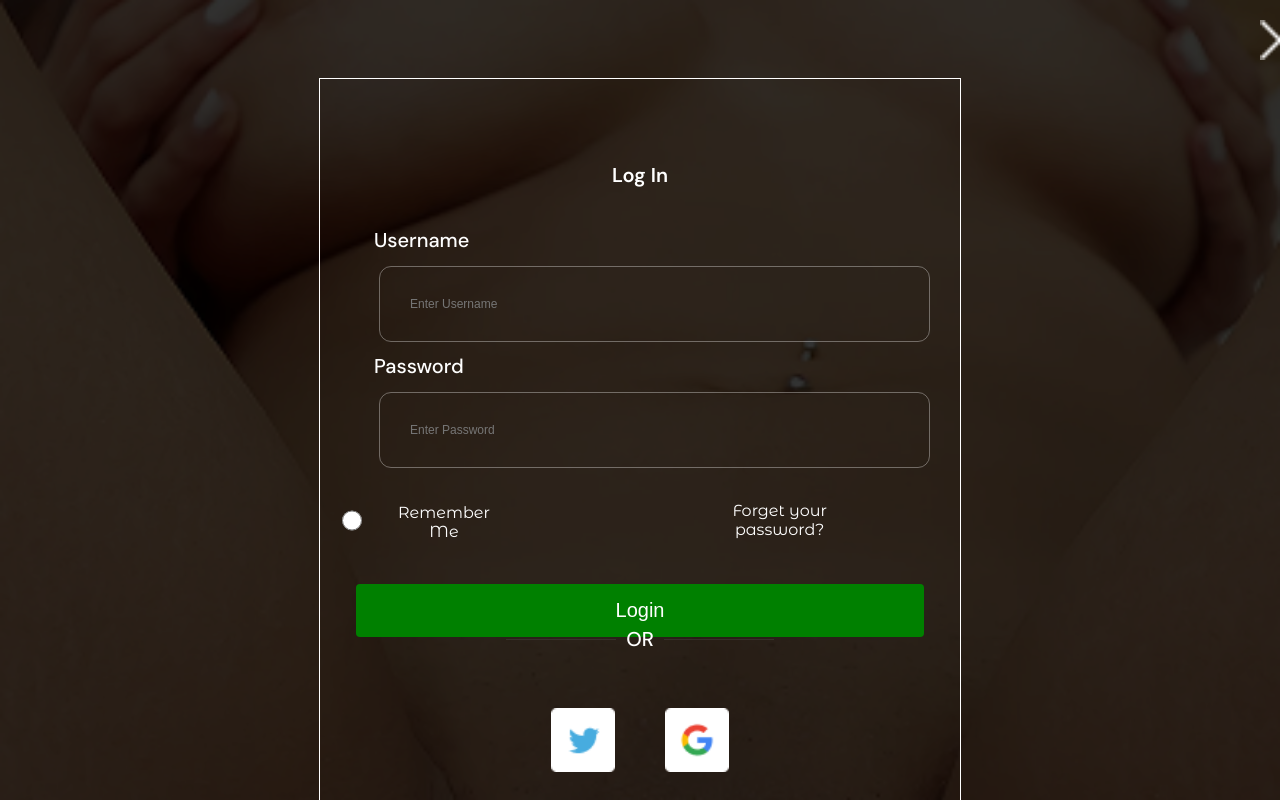
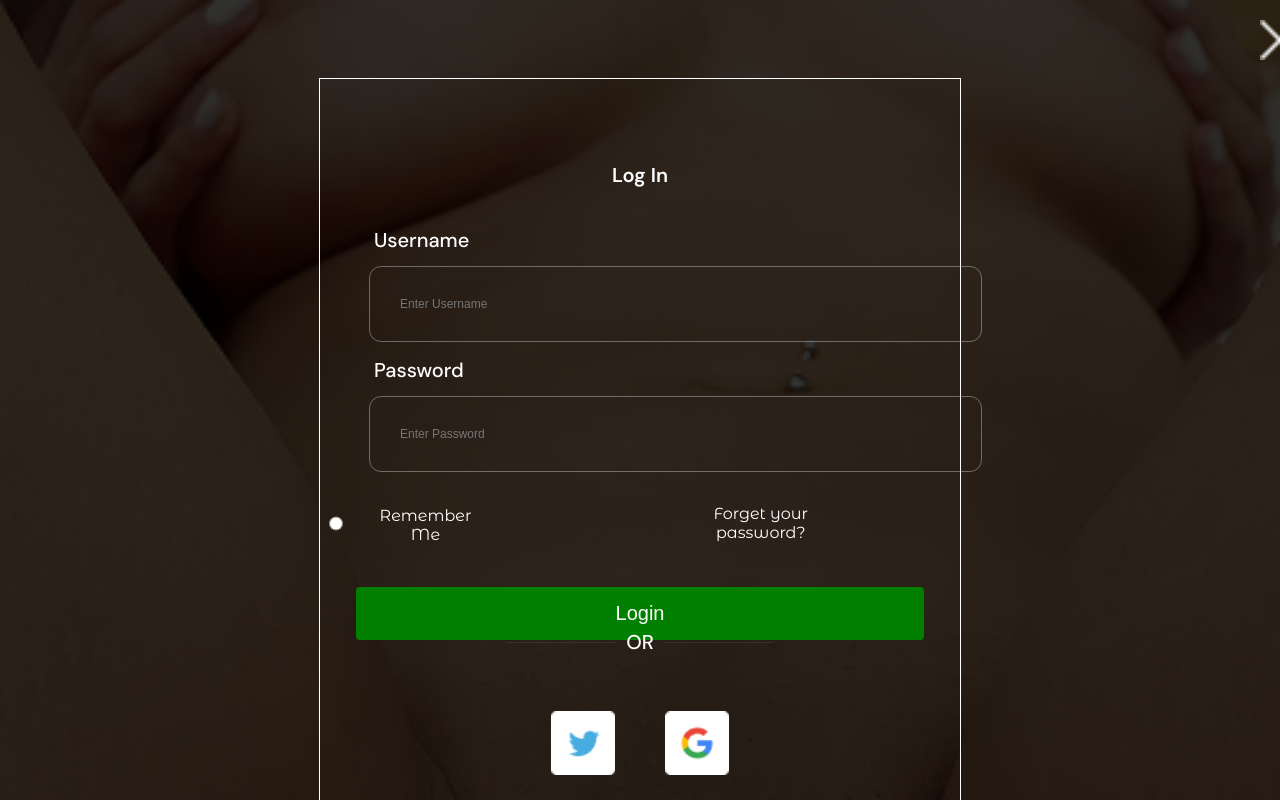
Before and after one commit to Tabstarlord/african-diaries, a React (Create React App) app: page /Login in a window 1280 px wide. Built offline with nearby package versions, Linux system fonts and the light colour scheme.

Commit message:
initial commit

```diff
--- a/src/Styles/Login.css
+++ b/src/Styles/Login.css
@@ -5,6 +5,8 @@ body {
 .login {
   background-image: url('../Assets//Frame16.png');
   background-attachment: fixed;
+  background-repeat: no-repeat;
+  background-size: cover;
   color: #fff;
   height: fit-content;
   width: 100vw;
@@ -49,18 +51,13 @@ body {
 }
 
 .login-2 .log-1 {
-  display: block;
-  color: #fff;
-  width: 93%;
-  margin-bottom: 16px;
-  padding: 16px 8px 16px 2px;
+  width: 80%;
+  padding: 16px 18px 16px;
+  margin-bottom: 15px;
+  border: 1px solid #fefefe56;
+  border-radius: 10px;
   background: none;
-  border-radius: 10px;
-  box-sizing: border-box;
-  border: 0.5px solid #fefefe56;
   font-size: 12px;
-  position: relative;
-  left: 10px;
 }
 
 .login-2 .btn-3 {
@@ -123,23 +120,23 @@ body {
   display: flex;
   font-family: 'Montserrat Alternates', sans-serif;
   font-size: 12px;
-  width: 110%;
+  width: 100%;
 }
 
 .remember {
   margin-bottom: 40px;
   margin-left: -5px;
   position: relative;
-  left: 12px;
+  left: 26px;
 }
 .remember1 {
   position: relative;
-  bottom: 12px;
-  left: 10px;
+  bottom: 10px;
+  left: 27px;
 }
 
 .forget {
-    margin-left: 36px;
+    margin-left: 125px;
     margin-top: 0px;
     color: #FEFEFE;
 
```
